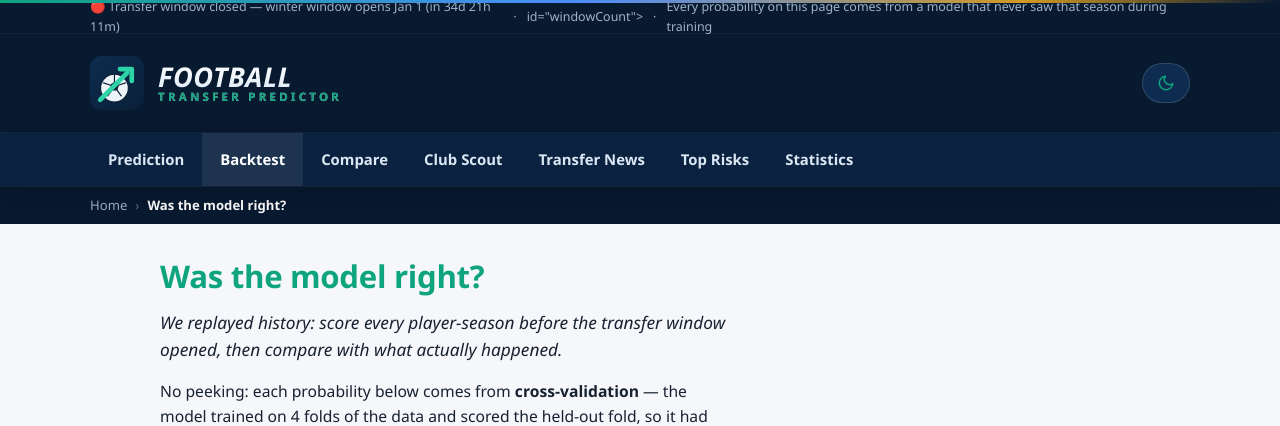
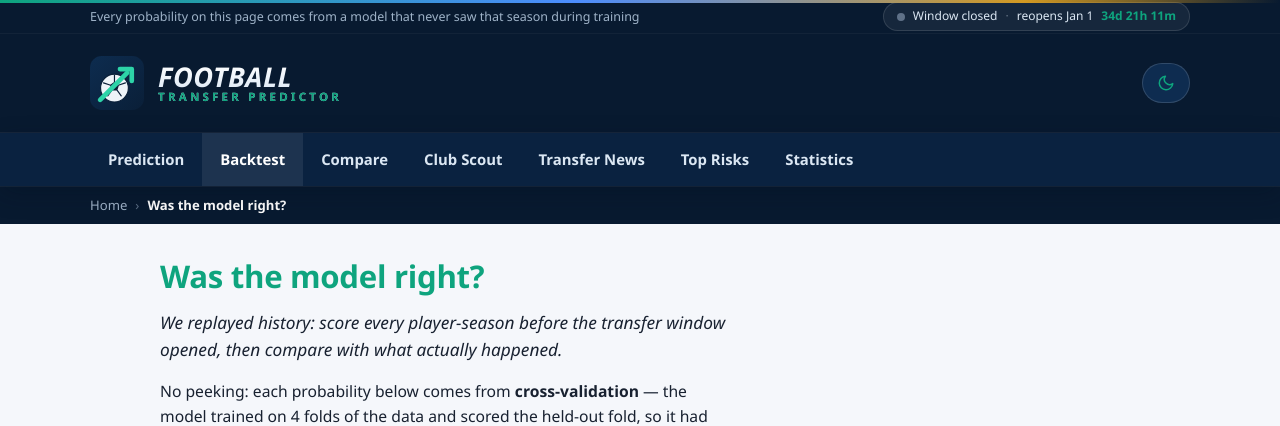
Before and after one commit to izzathashim2006-dotcom/transfer-predictor, a Flask app: page /backtest in a window 1280 px wide. Shown: the top 426 px of the page. Run offline with Flask 3, Linux system fonts and the light colour scheme; parts of the project's set-up code (start-up, migrations or seed data) failed here and were passed over.

Commit message:
Clean window status: topbar pill with status dot, separated timing, no emoji; rebuild garbled topbars

```diff
--- a/static/countdown.js
+++ b/static/countdown.js
@@ -29,12 +29,13 @@
     if (!el) return;
     const now = new Date();
     const {state, next, nextLabel} = nextBoundary(now);
+    const day = next.toLocaleDateString(undefined, {month: 'short', day: 'numeric'});
     if (state === 'open') {
-      el.innerHTML = '🟢 <b style="color:#2dd4a8">Transfer window open</b> — closes ' +
-        next.toLocaleDateString(undefined, {month: 'short', day: 'numeric'}) + ' (in ' + fmt(next - now) + ')';
+      el.innerHTML = '<span class="wdot open"></span><b>Window open</b>' +
+        '<span class="wsep">·</span><span>closes ' + day + '</span><span class="wtime">' + fmt(next - now) + '</span>';
     } else {
-      el.innerHTML = '🔴 Transfer window closed — ' + nextLabel +
-        ' ' + next.toLocaleDateString(undefined, {month: 'short', day: 'numeric'}) + ' (in ' + fmt(next - now) + ')';
+      el.innerHTML = '<span class="wdot closed"></span><span>Window closed</span>' +
+        '<span class="wsep">·</span><span>reopens ' + day + '</span><span class="wtime">' + fmt(next - now) + '</span>';
     }
   }
   document.addEventListener('DOMContentLoaded', () => { tick(); setInterval(tick, 30000); });
--- a/static/style.css
+++ b/static/style.css
@@ -372,3 +372,17 @@ h3.sec{padding-bottom:2px}
 
 /* tables: softer headers */
 th{color:var(--muted);font-weight:700;border-bottom-width:2px;border-bottom-color:color-mix(in srgb,var(--border) 70%,transparent)}
+
+/* ================= topbar window pill ================= */
+.topbar .wrap{display:flex;justify-content:space-between;align-items:center;gap:14px}
+.tb-note{color:var(--headmuted);font-size:.78rem;white-space:nowrap;overflow:hidden;text-overflow:ellipsis}
+.window-pill{display:inline-flex;align-items:center;gap:8px;padding:4px 13px;border-radius:999px;
+  background:rgba(255,255,255,.06);border:1px solid rgba(255,255,255,.12);
+  font-size:.75rem;color:#dbe7f3;white-space:nowrap;flex-shrink:0}
+.window-pill b{font-weight:700;color:#fff}
+.wdot{width:8px;height:8px;border-radius:50%;flex-shrink:0}
+.wdot.open{background:var(--accent);box-shadow:0 0 8px color-mix(in srgb,var(--accent) 70%,transparent)}
+.wdot.closed{background:#5f7188}
+.wsep{opacity:.4}
+.wtime{color:var(--accent);font-weight:600;font-variant-numeric:tabular-nums}
+@media(max-width:640px){.tb-note{display:none}}
--- a/templates/backtest.html
+++ b/templates/backtest.html
@@ -18,7 +18,10 @@
 </head>
 <body>
 <div class="topbar">
-  <div class="wrap"><span id="windowCount"></span> · <span>id="windowCount"></span> · <spanspan>Every probability on this page comes from a model that never saw that season during training</span></div>
+  <div class="wrap">
+    <span class="tb-note">Every probability on this page comes from a model that never saw that season during training</span>
+    <span class="window-pill" id="windowCount"></span>
+  </div>
 </div>
 
 <header class="sitehead">
--- a/templates/compare.html
+++ b/templates/compare.html
@@ -47,7 +47,10 @@ table.cmp-stats td.win{color:var(--accent)}
 </head>
 <body>
 <div class="topbar">
-  <div class="wrap"><span id="windowCount"></span> · <span>id="windowCount"></span> · <spanspan>Head-to-head: two players, one model — who is more likely to move?</span></div>
+  <div class="wrap">
+    <span class="tb-note">Head-to-head: two players, one model — who is more likely to move?</span>
+    <span class="window-pill" id="windowCount"></span>
+  </div>
 </div>
 
 <header class="sitehead">
--- a/templates/index.html
+++ b/templates/index.html
@@ -17,7 +17,10 @@
 </head>
 <body>
 <div class="topbar">
-  <div class="wrap"><span id="windowCount"></span> · <span>id="windowCount"></span> · <spanspan>Trained on 2013–2024 · scores through 2025/26 · Transfermarkt data</span></div>
+  <div class="wrap">
+    <span class="tb-note">Trained on 2013–2024 · scores through 2025/26 · Transfermarkt data</span>
+    <span class="window-pill" id="windowCount"></span>
+  </div>
 </div>
 
 <header class="sitehead">
--- a/templates/player.html
+++ b/templates/player.html
@@ -38,7 +38,10 @@
 </head>
 <body>
 <div class="topbar">
-  <div class="wrap"><span id="windowCount"></span></div>
+  <div class="wrap">
+    <span></span>
+    <span class="window-pill" id="windowCount"></span>
+  </div>
 </div>
 
 <header class="sitehead">
--- a/templates/scout.html
+++ b/templates/scout.html
@@ -43,7 +43,10 @@
 </head>
 <body>
 <div class="topbar">
-  <div class="wrap"><span id="windowCount"></span></div>
+  <div class="wrap">
+    <span></span>
+    <span class="window-pill" id="windowCount"></span>
+  </div>
 </div>
 
 <header class="sitehead">
```
